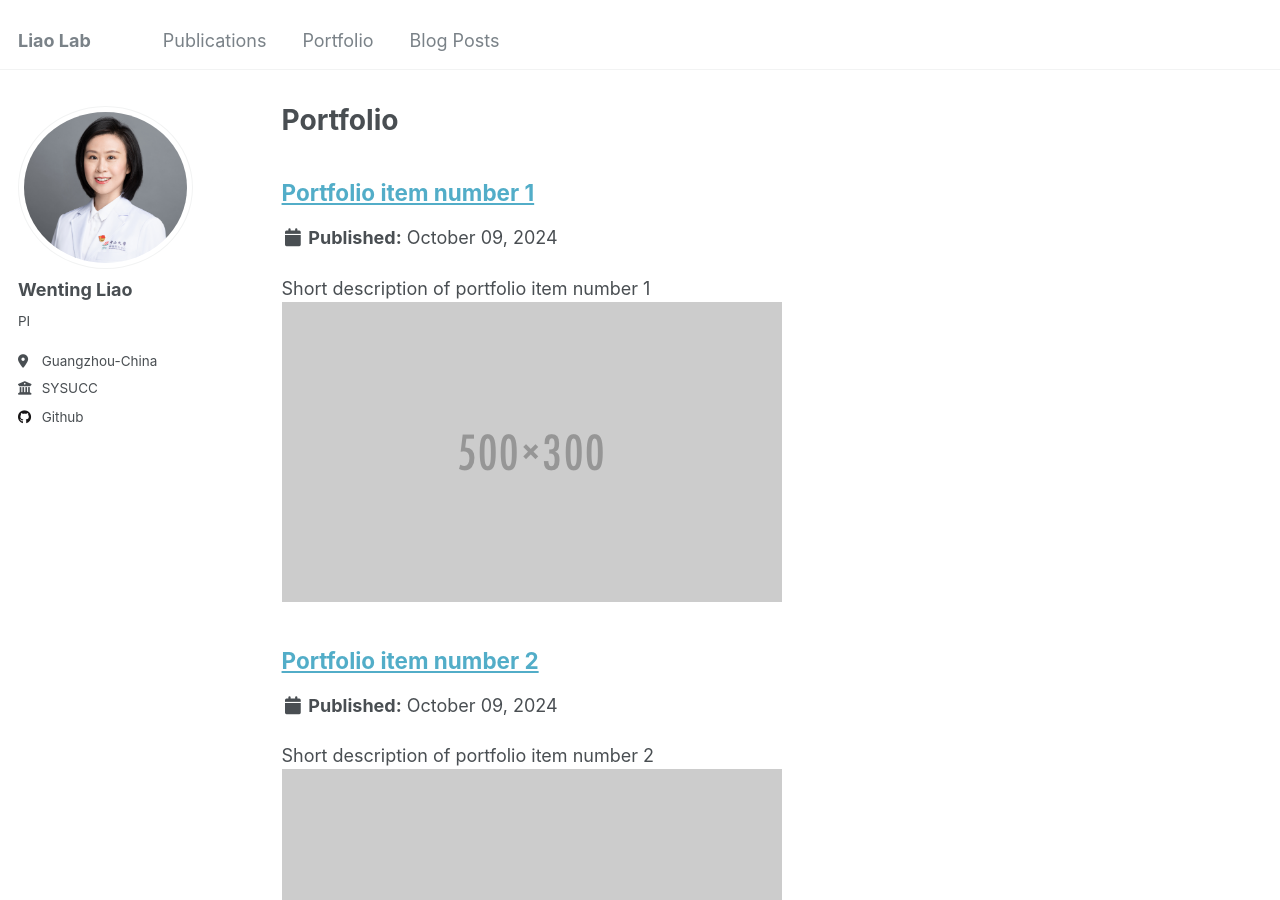
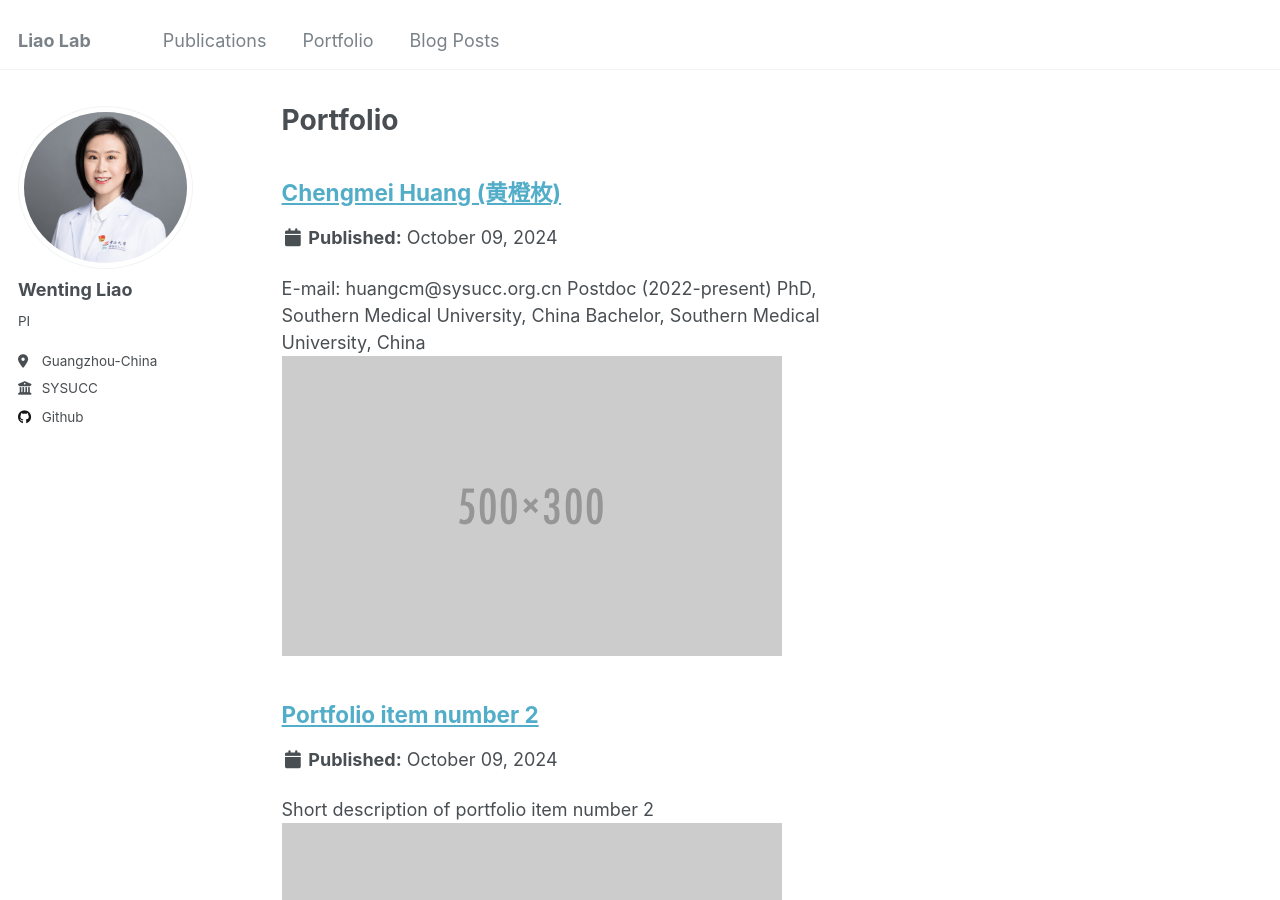
Before and after one commit to ImmunoTransLab/ImmunoTransLab, a Jekyll site: the page built from _pages/portfolio.html, in a window 1280 px wide and 900 px high. Built offline with Jekyll 4.4.1, drawn with Linux system fonts in a browser that asks for light colours.

Commit message:
Update portfolio-1.md

```diff
--- a/_portfolio/portfolio-1.md
+++ b/_portfolio/portfolio-1.md
@@ -1,6 +1,9 @@
 ---
-title: "Portfolio item number 1"
-excerpt: "Short description of portfolio item number 1<br/><img src='/images/500x300.png'>"
+title: "Chengmei Huang (黄橙枚)"
+excerpt: "E-mail: huangcm@sysucc.org.cn
+Postdoc (2022-present)
+PhD, Southern Medical University, China
+Bachelor, Southern Medical University, China<br/><img src='/images/500x300.png'>"
 collection: portfolio
 ---
 
```
